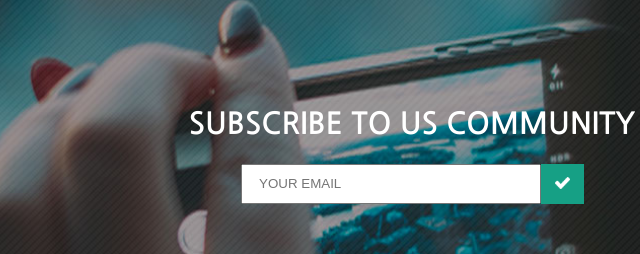
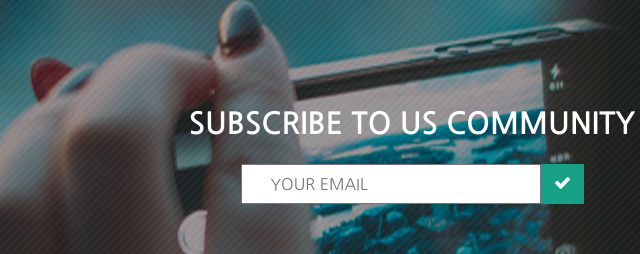
Before and after one commit to TursunmetovaFeruza/TursunmetovaFeruza.github.io, a plain HTML site: page index.html in a window 1280 px wide. Shown: the part 2485-2739 px from the top of the page, 228-868 px from the left. Drawn offline with nearby package versions, Linux system fonts and the light colour scheme.

Commit message:
Update style.css
Co-Authored-By: tursunmetovaferuza <tursunmetovaferuza@users.noreply.github.com>

```diff
--- a/app/public/style/style.css
+++ b/app/public/style/style.css
@@ -319,7 +319,10 @@ float: right;
 
 }
 .email-input{
-    width:300px;
+  font-family: 'Nanum Gothic', sans-serif;
+  padding-left: 10px;
+  font-size: 16px;
+  width:300px;
   height: 40px;
 }
 
```
